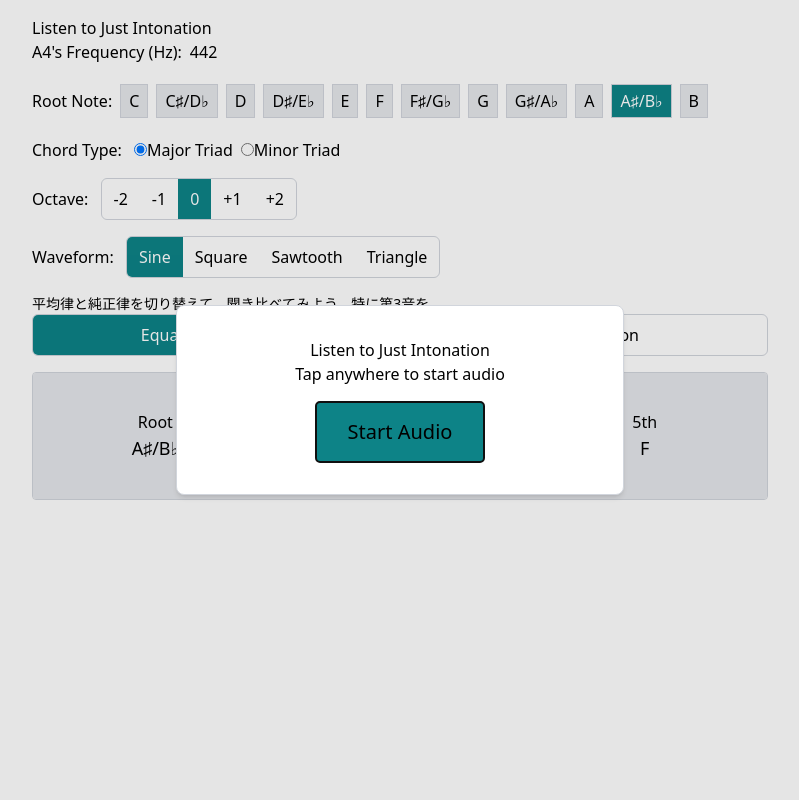
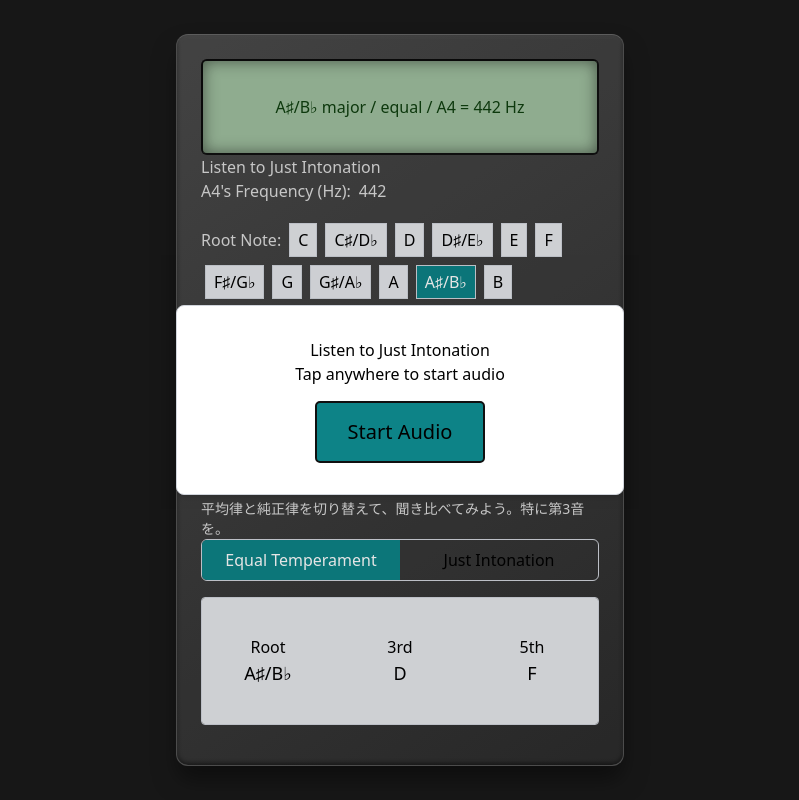
Before and after one commit to Nyoho/just-intonation, a React (Vite) app: page / in a window 1280 px wide. Shown: the whole page, without its empty margins (240-1039 px from the left). Built offline with nearby package versions, Linux system fonts and the light colour scheme.

Commit message:
Introcuce LcdScreen and change style

```diff
--- a/src/App.tsx
+++ b/src/App.tsx
@@ -1,5 +1,6 @@
 import { useState, useRef, useEffect } from 'react'
 import { useTranslation } from 'react-i18next'
+import LcdScreen from './components/LcdScreen';
 
 const pitchClasses = [
   { label: 'C', offset: -9 },
@@ -284,7 +285,17 @@ export default function App() {
   }, [aFrequency, selectedPitch, chordType, mode, octave, waveform])
 
   return (
-    <div className="p-4 mx-auto max-w-3xl bg-white dark:bg-gray-800">
+    <div className="flex justify-center items-center min-h-screen bg-[#1a1a1a] p-5 box-border font-sans">
+      <div
+        className="rounded-xl p-6 w-full max-w-md"
+        style={{
+          color: '#ddd',
+          backgroundImage: 'linear-gradient(145deg, #4a4a4a, #2c2c2c)',
+          boxShadow: '0 15px 25px rgba(0,0,0,0.4), inset 0 2px 4px rgba(255,255,255,0.05), inset 0 -2px 4px rgba(0,0,0,0.5)',
+          border: '1px solid #555',
+          borderTopColor: '#666'
+        }}
+      >
         {/* タップトゥースタートのダイアログ */}
         <dialog
           ref={startDialogRef}
@@ -303,6 +314,8 @@ export default function App() {
             {t('startButton')}
           </button>
         </dialog>
+
+        <LcdScreen displayText={`${selectedPitch} ${chordType} / ${mode} / A4 = ${aFrequency} Hz`} />
 
         <h1>{t('title')}</h1>
         <div className="mb-4">
@@ -498,5 +511,6 @@ export default function App() {
           </div>
         </div>
       </div>
+    </div>
   )
 }
--- /dev/null
+++ b/src/components/LcdScreen.tsx
@@ -0,0 +1,15 @@
+interface LcdScreenProps {
+    displayText: string;
+}
+
+const LcdScreen = ({ displayText }: LcdScreenProps) => {
+    return (
+        <div
+            className="font-lcd bg-[#9fbf9f] text-[#0f3f0f] border-2 border-solid border-[#101010] border-t-[#0a0a0a] border-l-[#0a0a0a] rounded-md p-4 h-24 shadow-[inset_0_0_15px_rgba(0,0,0,0.5)] overflow-y-auto flex items-center justify-center text-center"
+        >
+            {displayText}
+        </div>
+    )
+}
+
+export default LcdScreen;
```
Lines whose indentation alone changed are shown as unchanged.
